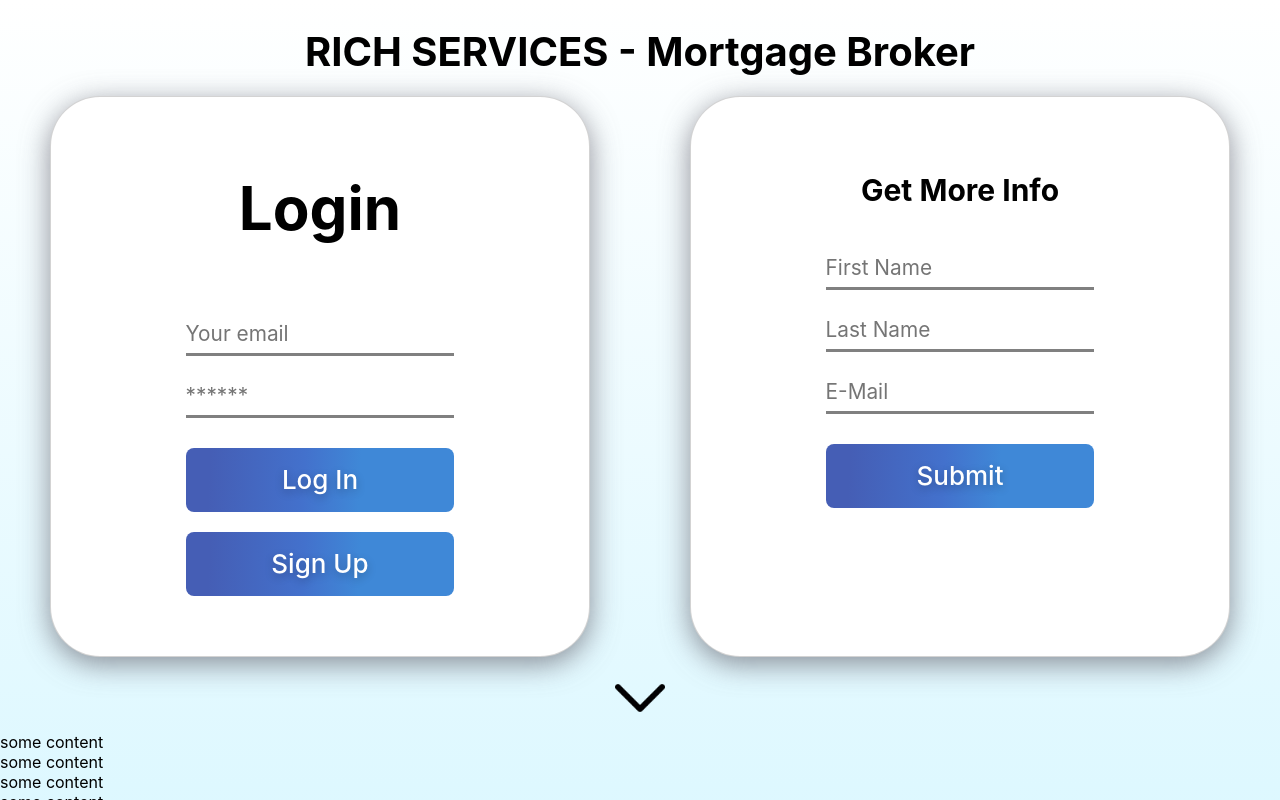
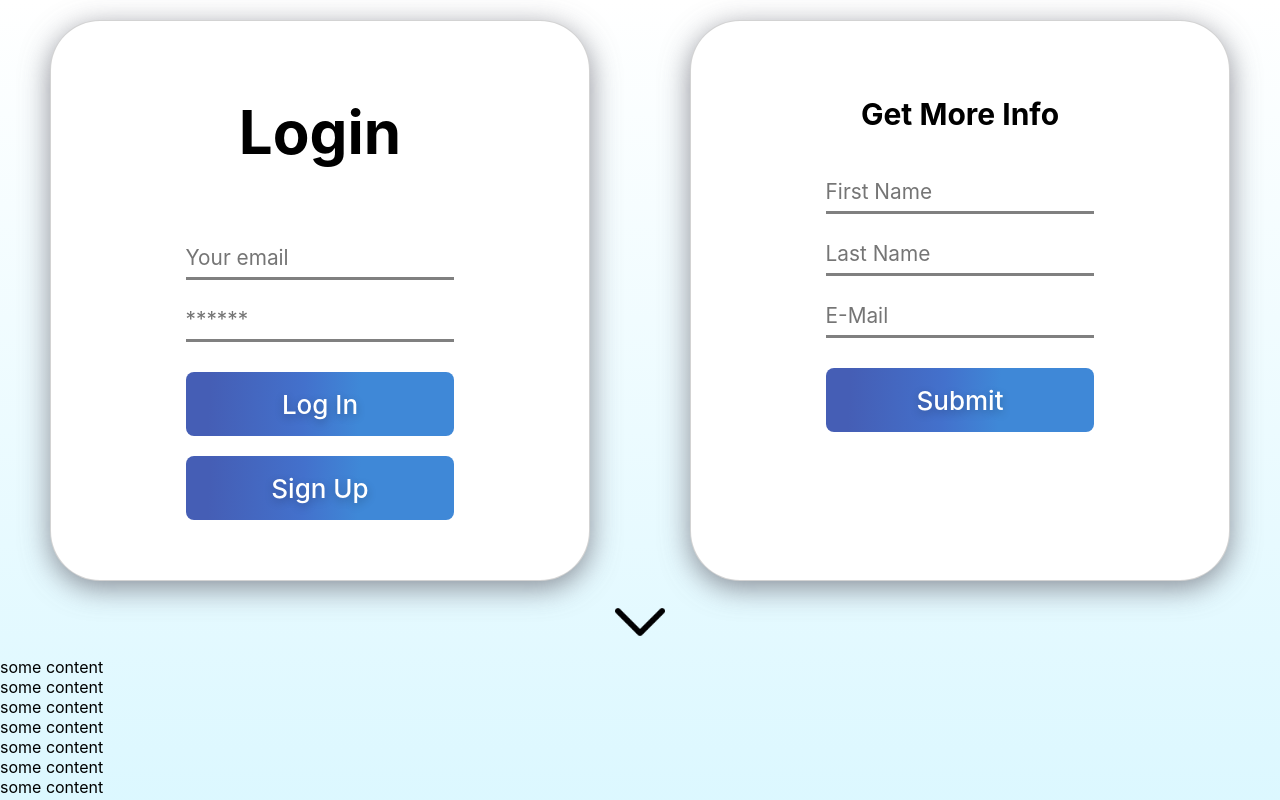
Before and after one commit to 7krich/rich-mtg, a React (Create React App) app in the folder client/: page / in a window 1280 px wide. Shown: the top 800 px of the page. Built offline with nearby package versions, Linux system fonts and the light colour scheme.

Commit message:
comment out title

```diff
--- a/client/src/pages/HomePage.js
+++ b/client/src/pages/HomePage.js
@@ -7,11 +7,11 @@ const Home = () => {
 
     return (
         <main>
-            <div className="intro">
+            {/* <div className="intro">
                 <h1>
                     RICH SERVICES - Mortgage Broker
                 </h1>
-            </div>
+            </div> */}
             {/* home form outer container */}
             <div className="home-container">
 
```
